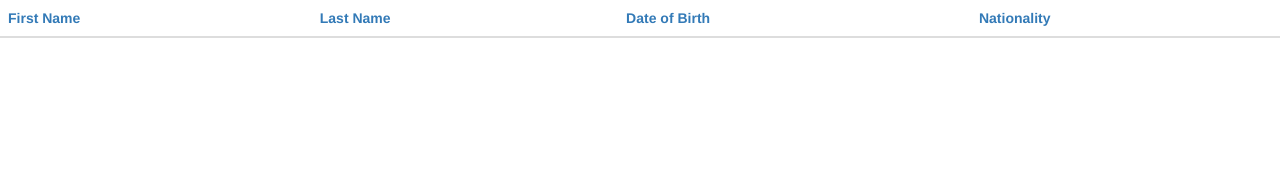
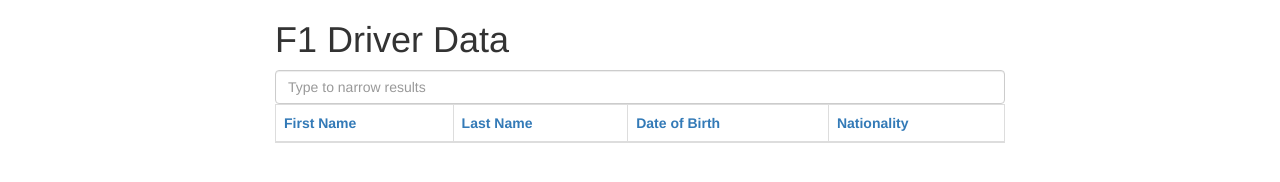
Before and after one commit to gcgq/f1-api-angular, a plain HTML site: page index.html in a window 1280 px wide. Drawn offline with nearby package versions, Linux system fonts and the light colour scheme; no server answers.

Commit message:
added a filter to narrow results

```diff
--- a/index.html
+++ b/index.html
@@ -11,21 +11,25 @@
       F1 API (angular)
     </title>
   </head>
-  <body ng-app="f1App">
-      <table ng-controller="drvrCtrlr" class="table">
-        <thead>
-          <th ><a href="#!" ng-click="sort_by_key('givenName')">First Name</a></th>
-          <th ><a href="#!" ng-click="sort_by_key('familyName')">Last Name</a></th>
-          <th ><a href="#!" ng-click="sort_by_key('dateOfBirth')">Date of Birth</a></th>
-          <th ><a href="#!" ng-click="sort_by_key('nationality')">Nationality</a></th>
+  <body ng-app="f1App" class="container">
+    <div class="col-md-8 col-md-offset-2">
+      <h1>F1 Driver Data</h1>
+      <input type="text" name="textBoxInput" class="form-control"
+          ng-model="textBoxInput"
+          placeholder="Type to narrow results">
+      <table ng-controller="drvrCtrlr" class="table table-bordered">
+        <thead class="thead-default">
+          <th><a href="#!" ng-click="sortByKey('givenName')">First Name</a></th>
+          <th><a href="#!" ng-click="sortByKey('familyName')">Last Name</a></th>
+          <th><a href="#!" ng-click="sortByKey('dateOfBirth')">Date of Birth</a></th>
+          <th><a href="#!" ng-click="sortByKey('nationality')">Nationality</a></th>
         </thead>
-        <tbody ng-repeat="driver in drivers | orderBy: key">
+        <tbody ng-repeat="driver in drivers | orderBy: key | filter: textBoxInput">
           <tr driver-data>
             <!-- /templates/driver-data-template.html -->
           </tr>
         </tbody>
       </table>
-
     </div>
   </body>
 </html>
--- a/js/app.js
+++ b/js/app.js
@@ -3,21 +3,20 @@
 f1App.controller("drvrCtrlr", ['$scope', '$http', function($scope, $http){
   $http.get("http://ergast.com/api/f1/2017/driverstandings.json").then(function(result){
     var driver_data = result.data.MRData.StandingsTable.StandingsLists[0].DriverStandings;
-    var drvr_ary = [];
+    $scope.drivers = [];
     for (var i = 0; i < driver_data.length; i++) {
-      drvr_ary.push(driver_data[i].Driver);
+      $scope.drivers.push(driver_data[i].Driver);
     }
-    // console.log(drvr_ary);
-    // console.log(drvr_ary[0].givenName);
-    $scope.drivers = drvr_ary;
+    // console.log($scope.drivers);
     $scope.key = 'givenName';
-    // $scope.new_key = "";
-    $scope.sort_by_key = function(new_key){
+    $scope.sortByKey = function(new_key){
       if($scope.key === new_key){
+        //if the table is already sorted by the key, reverse the order
+        //by appending a '-' at the beginning of the key
         $scope.key = "-" + $scope.key;
       }
       else{
-        $scope.key = new_key
+        $scope.key = new_key;
       }
     }
   });
@@ -26,6 +25,5 @@
 angular.module("f1App").directive("driverData", function(){
   return{
     templateUrl: "../templates/driver-data-template.html",
-    restrict: 'AE'
   }
 })
```
Also changed, not shown: templates/driver-data-template.html (+4 -5 lines).
